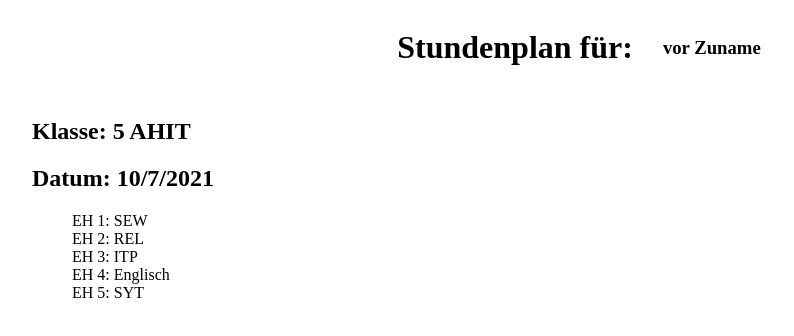
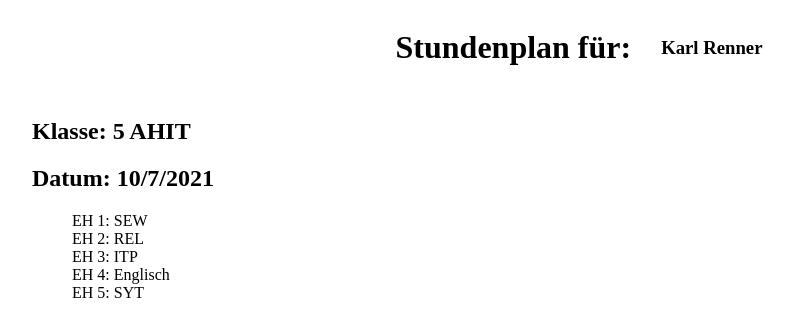
Before and after one commit to gitHubHTLWels/stundenplan, a Vue app: page / in a window 1280 px wide. Shown: the top 336 px of the page, without its empty margins (76-870 px from the left). Built offline with nearby package versions, Linux system fonts and the light colour scheme.

Commit message:
vor zuname

```diff
--- a/src/App.vue
+++ b/src/App.vue
@@ -13,7 +13,7 @@ export default {
   data() {
     return {
       stundenPlanPar: {
-        name: 'vor Zuname',
+        name: 'Karl Renner',
         klasse: '5 AHIT',
         datum: new Date().toLocaleDateString(),
         stunden:
```
